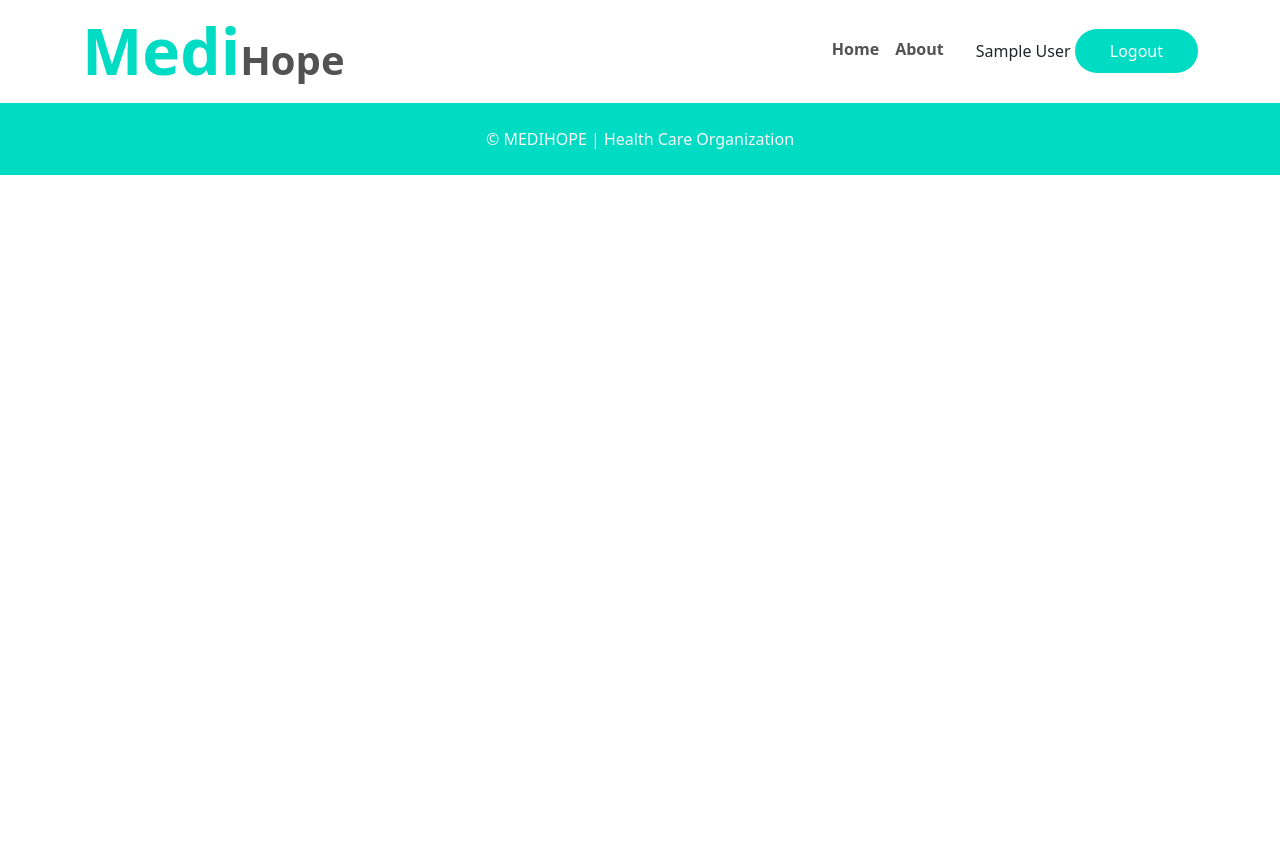
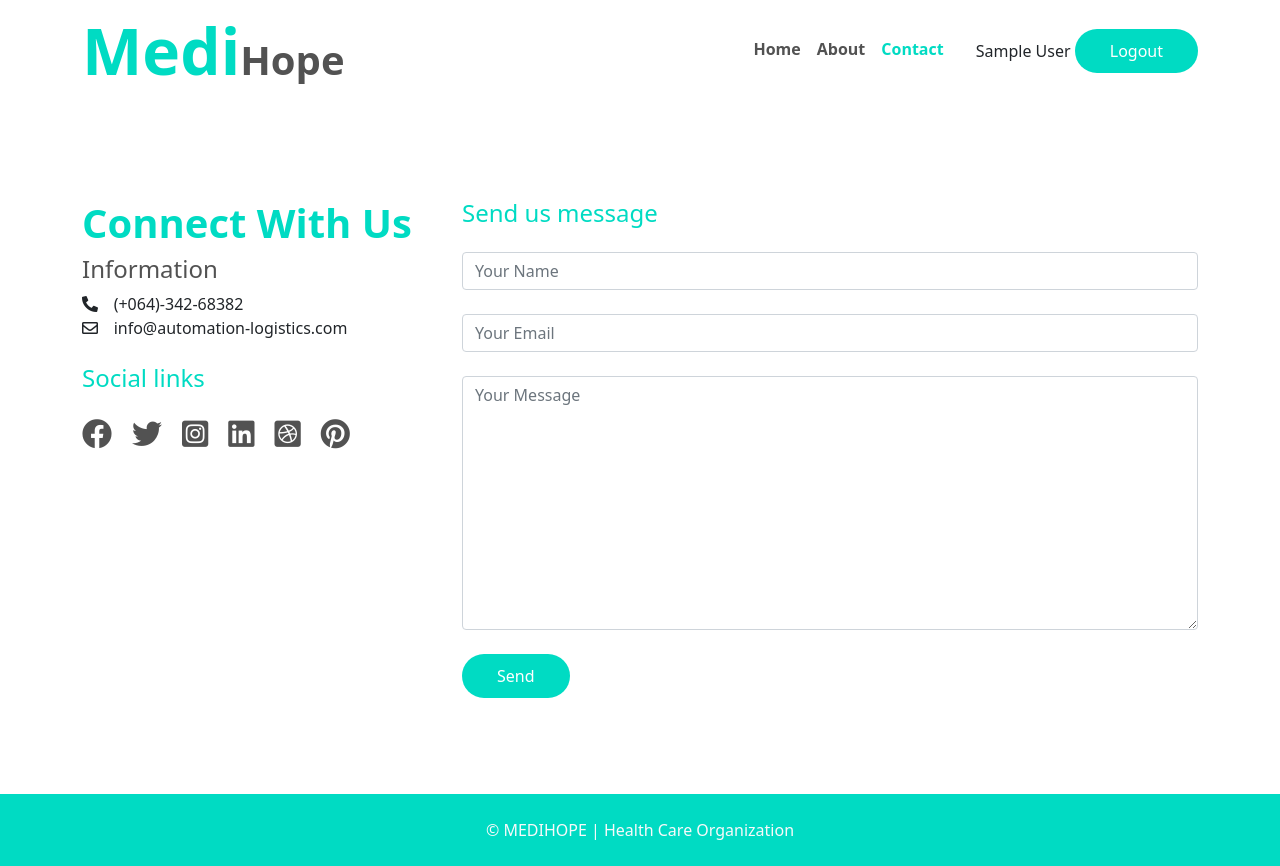
Before and after one commit to mdmominur/medihope, a React (Create React App) app: page /contact in a window 1280 px wide. Before the commit the page ends 800 px from the top, so only its background shows below. Built offline with nearby package versions, Linux system fonts and the light colour scheme; no server answers; sample sign-in values are in the browser's storage.

Commit message:
contact page added

```diff
--- a/src/App.js
+++ b/src/App.js
@@ -4,6 +4,7 @@ import { BrowserRouter, Switch, Route } from 'react-router-dom';
 import './App.css';
 import AuthProvider from './Context/AuthProvider';
 import About from './Pages/About/About';
+import Contact from './Pages/Contact/Contact';
 import Home from './Pages/Home/Home/Home';
 import Login from './Pages/Login/Login/Login';
 import PrivateRoute from './Pages/Login/PrivateRoute/PrivateRoute';
@@ -28,6 +29,9 @@ function App() {
             <PrivateRoute path="/about">
               <About></About>
             </PrivateRoute>
+            <PrivateRoute path="/contact">
+              <Contact></Contact>
+            </PrivateRoute>
             <PrivateRoute path="/service/:id">
               <SingleService></SingleService>
             </PrivateRoute>
--- a/src/Pages/About/About.js
+++ b/src/Pages/About/About.js
@@ -6,11 +6,11 @@ const About = () => {
             <div className="row">
                 <div className="col-md-5">
                     <div className="h-100 h-100 d-flex align-items-center">
-                        <img src={aboutImg} className="img-fluid" alt="" />
+                        <img src={aboutImg} className="img-fluid rounded" alt="" />
                     </div>
                 </div>
-                <div className="col-md-6  offset-md-1">
-                    <div className="h-100 d-flex align-items-center">
+                <div className="col-md-6 offset-md-1">
+                    <div className="h-100 d-flex align-items-center mt-4 mt-md-0">
                         <div>
                             <h1 className="display-1 fw-bolder text-brand">ABOUT US</h1>
                             <p>Health care (also health-care or healthcare) is the maintenance or improvement of health via the prevention, diagnosis, treatment, recovery, or cure of disease, illness, injury, and other physical and mental impairments in people. Health care is delivered by health professionals and allied health fields. Medicine, dentistry, pharmacy, midwifery, nursing, optometry, audiology, psychology, occupational therapy, physical therapy, athletic training, and other health professions are all part of health care. It includes work done in providing primary care, secondary care, and tertiary care, as well as in public health.</p>
--- /dev/null
+++ b/src/Pages/Contact/Contact.css
@@ -0,0 +1,12 @@
+.social-icons{
+    font-size: 40px;
+}
+.social-icons a{
+    font-size: 30px;
+    color: #525252;
+    margin-right: 20px;
+}
+
+.social-icons a:hover{
+    color: #00DBC3;
+}
--- /dev/null
+++ b/src/Pages/Contact/Contact.js
@@ -0,0 +1,53 @@
+import React from 'react';
+import './Contact.css';
+const Contact = () => {
+    return (
+        <div className="container py-5 my-5">
+            <div className="row">
+                <div className="col-md-4">
+                    <div>
+                        <h1 className="display-6 fw-bold text-brand">Connect With Us</h1>
+                        <h4 className="text-brand-2">Information</h4>
+                        <div className="row">
+                            <div className="col-md-1">
+                                <i class="fas fa-phone-alt"></i>
+                            </div>
+                            <div className="col-md-11">
+                            (+064)-342-68382
+                            </div>
+                        </div>
+                        <div className="row">
+                            <div className="col-md-1">
+                            <i class="far fa-envelope"></i>
+                            </div>
+                            <div className="col-md-11">
+                            info@automation-logistics.com
+                            </div>
+                        </div>
+
+                        <h4 className="text-brand mt-4">Social links</h4>
+                        <div className="social-icons">
+                            <a href="#"><i class="fab fa-facebook"></i></a>
+                            <a href="#"><i class="fab fa-twitter"></i></a>
+                            <a href="#"><i class="fab fa-instagram-square"></i></a>
+                            <a href="#"><i class="fab fa-linkedin"></i></a>
+                            <a href="#"><i class="fab fa-dribbble-square"></i></a>
+                            <a href="#"><i class="fab fa-pinterest"></i></a>
+                        </div>
+                    </div>
+                </div>
+                <div className="col-md-8">
+                    <h4 className="mb-4 text-brand mt-5 mt-md-0">Send us message</h4>
+                    <form action="">
+                        <input type="text" className="form-control" placeholder="Your Name" /> <br />
+                        <input type="email" className="form-control" placeholder="Your Email" /> <br />
+                        <textarea className="form-control" placeholder="Your Message" cols="30" rows="10"></textarea>
+                        <button type="button" className="btn-brand mt-4">Send</button>
+                    </form>
+                </div>
+            </div>
+        </div>
+    );
+};
+
+export default Contact;
--- a/src/Pages/Shared/Header/Header.js
+++ b/src/Pages/Shared/Header/Header.js
@@ -14,6 +14,7 @@ const Header = () => {
             <Nav className="ms-auto ps-4 ps-md-0">
                 <Nav.Link as={NavLink} activeClassName="active" to="/home">Home</Nav.Link>
                 <Nav.Link as={NavLink} activeClassName="active" to="/about">About</Nav.Link>
+                <Nav.Link as={NavLink} activeClassName="active" to="/contact">Contact</Nav.Link>
                {
                    user.email
                    ? <div className="ms-4"><span>{user.displayName}</span> <button className="btn-brand" onClick={logout}>Logout</button></div>
--- a/src/index.css
+++ b/src/index.css
@@ -65,7 +65,7 @@ input[type="url"]:focus,
 input[type="search"]:focus,
 input[type="tel"]:focus,
 input[type="color"]:focus,
-.uneditable-input:focus {
+.uneditable-input:focus,textarea.form-control:focus {
   border-color: rgba(104, 239, 216, 0.8);
   box-shadow: 0 1px 1px rgba(0, 0, 0, 0.075) inset, 0 0 8px rgba(104, 239, 228, 0.6);
   outline: 0 none;
```
